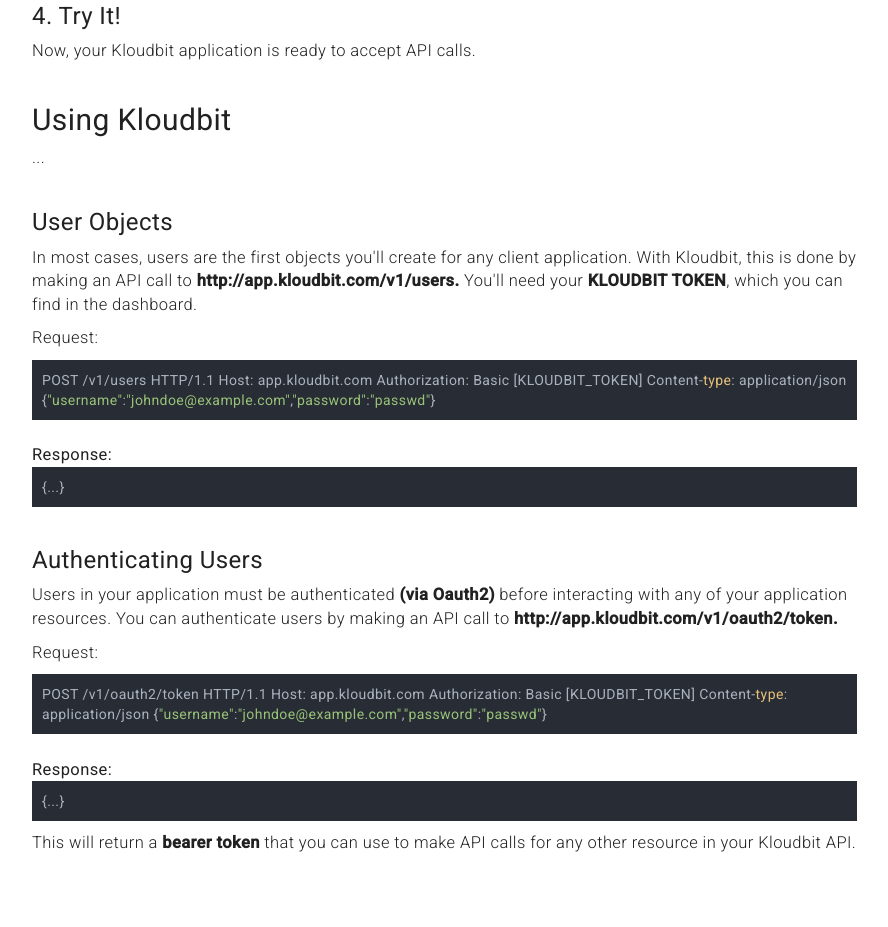
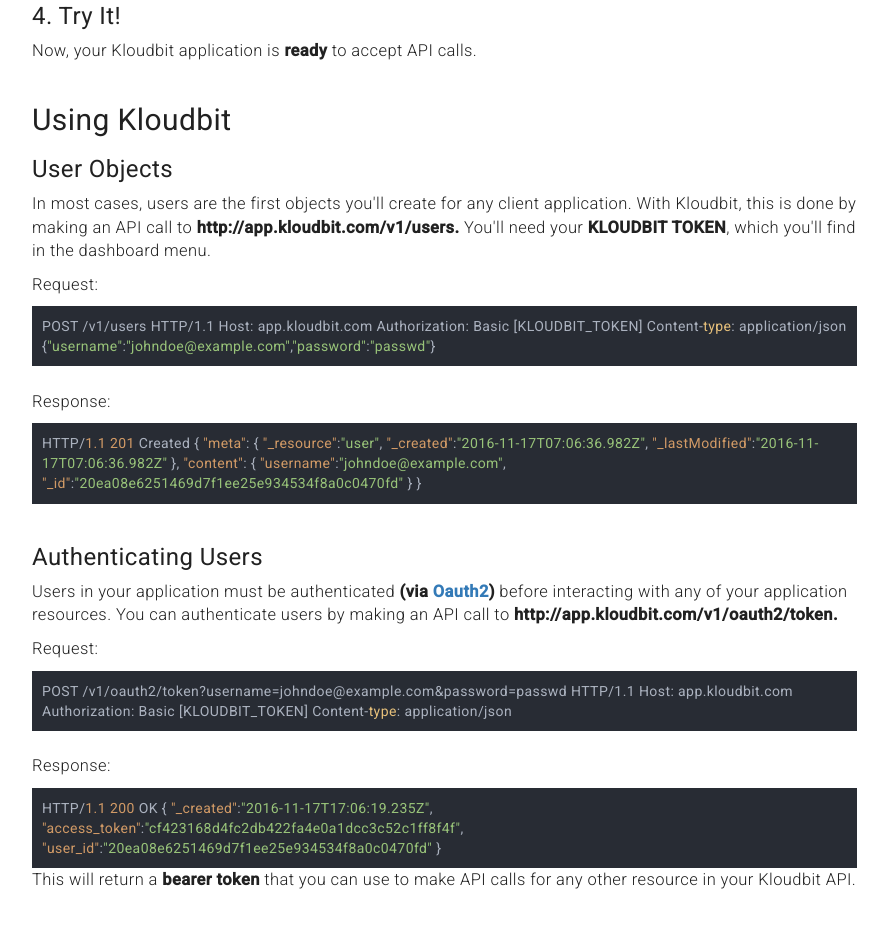
Before and after one commit to kloudbit/documentation, a website: page public/index.html in a window 1280 px wide. Shown: the part 2346-3273 px from the top of the page, without its empty margins (338-1226 px from the left). Drawn offline with nearby package versions, Linux system fonts and the light colour scheme; a web font is replaced by a local one.

Commit message:
updating

```diff
--- a/public/index.html
+++ b/public/index.html
@@ -38,6 +38,7 @@
             .content .intro {margin-top:0px;}
             .screenshot {border:2px solid #ccc;padding:10px;}
             .code {font-size:.85em;padding:10px;}
+            .code pre {background-color:inherit;color:inherit;border:none;}
         </style>
 
 
@@ -106,24 +107,19 @@
 
                     <section>
                         <h3>4. Try It!</h3>
-                        <p>Now, your Kloudbit application is ready to accept API calls.</p>
+                        <p>Now, your Kloudbit application is <b>ready</b> to accept API calls.</p>
                         <p></p>
                     </section>
 
                     <h2>Using Kloudbit</h2>
 
                     <section>
-                        <p>...</p>
-                    </section>
-
-                    <section>
                         <h3>User Objects</h3>
                         <p>In most cases, users are the first objects you'll create for any client application.  With Kloudbit, this is done by making an
-                            API call to <b>http://app.kloudbit.com/v1/users.</b>  You'll need your <b>KLOUDBIT TOKEN</b>, which you can find in the dashboard.</b><br>
+                            API call to <b>http://app.kloudbit.com/v1/users.</b>  You'll need your <b>KLOUDBIT TOKEN</b>, which you'll find in the dashboard menu.</b><br>
                         </p>
 
-                        <p>
-                            Request:
+                        <p>Request:</p>
                         <div class="code http">
                             POST /v1/users HTTP/1.1<br>
                             Host: app.kloudbit.com<br>
@@ -134,38 +130,54 @@
                         </div>
 
                         <br>
-                            Response:
-                            <div class="code http">
-                                {...}
+                        <p>Response:</p>
+                        <div class="code json">
+<pre>
+HTTP/1.1 201 Created
+{
+    "meta": {
+        "_resource":"user",
+        "_created":"2016-11-17T07:06:36.982Z",
+        "_lastModified":"2016-11-17T07:06:36.982Z"
+    },
+    "content": {
+        "username":"johndoe@example.com",
+        "_id":"20ea08e6251469d7f1ee25e934534f8a0c0470fd"
+    }
+}
+</pre>
                         </div>
-                        </p>
+
 
 
                     </section>
 
                     <section>
                         <h3>Authenticating Users</h3>
-                        <p>Users in your application must be authenticated <b>(via Oauth2)</b> before interacting with any of your application resources.
+                        <p>Users in your application must be authenticated <b>(via <a href="https://oauth.net/2/" target="_blank">Oauth2</a>)</b> before interacting with any of your application resources.
                             You can authenticate users by making an API call to <b>http://app.kloudbit.com/v1/oauth2/token.</b>
                         </p>
 
-                        <p>
-                            Request:
+                        <p>Request:</p>
                         <div class="code http">
-                                POST /v1/oauth2/token HTTP/1.1<br>
+                            POST /v1/oauth2/token?username=johndoe@example.com&password=passwd HTTP/1.1<br>
                             Host: app.kloudbit.com<br>
                             Authorization: Basic [KLOUDBIT_TOKEN]<br>
                             Content-type: application/json<br><br>
-
-                                {"username":"johndoe@example.com","password":"passwd"}
                         </div>
 
                         <br>
-                            Response:
-                            <div class="code http">
-                                {...}
+                        <p>Response:</p>
+                        <div class="code json">
+<pre>
+HTTP/1.1 200 OK
+{
+    "_created":"2016-11-17T17:06:19.235Z",
+    "access_token":"cf423168d4fc2db422fa4e0a1dcc3c52c1ff8f4f",
+    "user_id":"20ea08e6251469d7f1ee25e934534f8a0c0470fd"
+}
+</pre>
                         </div>
-                        </p>
 
                         <p>This will return a <b>bearer token</b> that you can use to make API calls for any other resource in your Kloudbit API.</p>
                     </section>
@@ -176,7 +188,7 @@
 
         <script>
             $(document).ready(function(){
-                $('div.code').each(function(i, block) {
+                $('.code').each(function(i, block) {
                   hljs.highlightBlock(block);
                 });
             });
```
Lines whose indentation alone changed are shown as unchanged.
